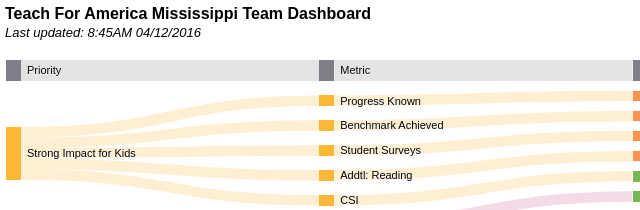
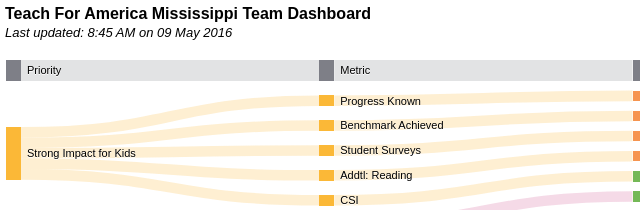
Before and after one commit to seanthony/staff, a plain HTML site: page index.html in a window 1280 px wide. Shown: the top 210 px of the page, 0-640 px from the left. Drawn offline with Linux system fonts and the light colour scheme.

Commit message:
Updated for 05/09 meeting

```diff
--- a/index.html
+++ b/index.html
@@ -40,7 +40,7 @@
     </font>
     <br>
     <font size="2">
-      <i>Last updated: 8:45AM 04/12/2016</i>
+      <i>Last updated: 8:45 AM on 09 May 2016</i>
     </font>
     <br><br>
     <div id="chart"></div>
```
